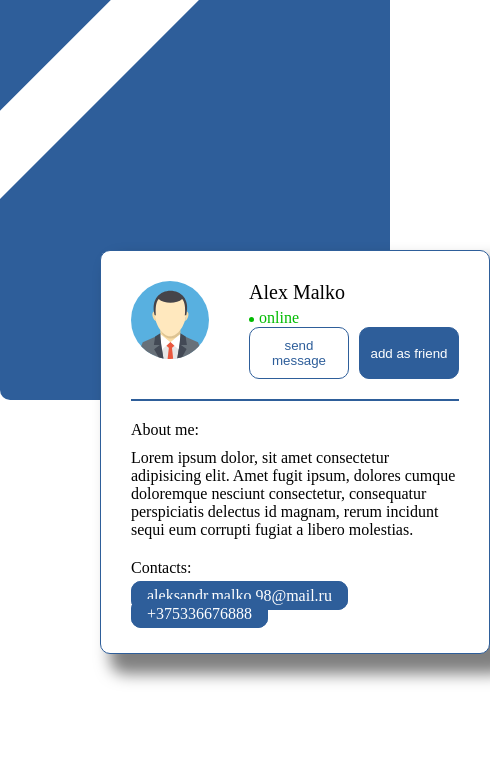
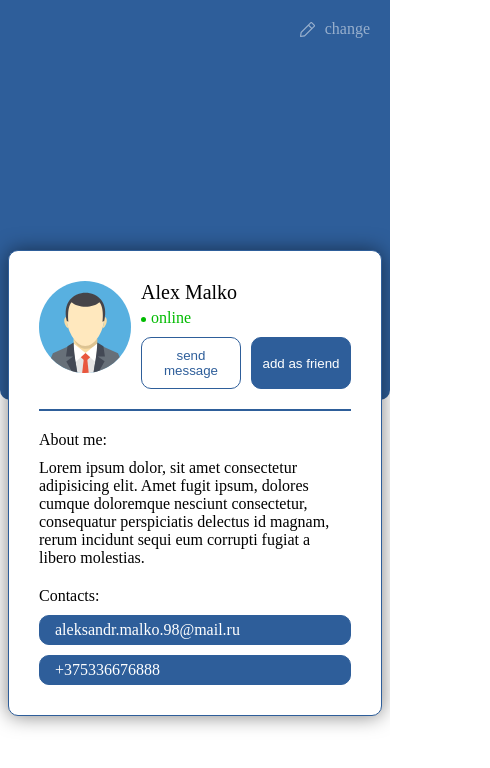
Before and after one commit to Kerigan17/Makeunion, a plain HTML site: page 1 project/index.html in a window 390 px wide. Shown: the whole page, 490 px wide, since content can reach past the window. Drawn offline with Linux system fonts and the light colour scheme.

Commit message:
Update styles.css
1. Немного изменил стили касательно кнопки 'change' вверху страницы.
2. Настроил адаптивность страницы

```diff
--- a/1 project/styles.css
+++ b/1 project/styles.css
@@ -14,9 +14,10 @@
     background-color: rgb(46, 94, 154);
     height: 400px;
     display: flex;
-    align-items: flex-end;
     border-radius: 0 0 10px 10px;
-    justify-content: flex-end;
+    position: relative;
+    width: 100%;
+
 }
 .profile__header {
     background-color: white;
@@ -79,7 +80,7 @@
     background-color: rgb(46, 94, 154);
     color: white;
     border-radius: 10px;
-    width: 100px;
+    width: 120px;
     box-sizing: border-box;
     border: 1px solid rgb(46, 94, 154);
     cursor: pointer;
@@ -98,7 +99,7 @@
     color: white;
 }
 
-.profile__change-bg {
+.profile__change {
     display: flex;
     gap: 10px;
     align-items: center;
@@ -106,8 +107,11 @@
     cursor: pointer;
     color: white;
     opacity: .5;
+    position: absolute;
+    right: 10px;
+    top: 10px;
 }
-.profile__change-bg img {
+.profile__change img {
     width: 15px;
 }
 
@@ -118,19 +122,62 @@
 .aboute__text {
     margin-bottom: 20px;
 }
+.profile__contacts div {
+    display: flex;
+    gap: 10px;
+}
 .profile__contacts a {
     padding: 5px 15px;
     background-color: rgb(46, 94, 154);
     color: white;
     border-radius: 10px;
-    width: 100px;
     box-sizing: border-box;
     border: 1px solid rgb(46, 94, 154);
     cursor: pointer;
     transition: .3s;
     text-decoration: none;
+    display: inline-block;
 }
 .profile__contacts a:hover {
     background-color: transparent;
     color: rgb(46, 94, 154);
 }
+
+/* adaptive */
+@media (max-width: 700px) {
+    .profile__change-bg p {
+        display: none;
+    }
+    .container {
+        display: flex;
+        align-items: center;
+        flex-direction: column;
+    }
+    .profile__header {
+        left: auto;
+    }
+}
+
+@media (max-width: 600px){
+    .profile__header {
+        box-shadow: 0 0 20px rgba(0, 0, 0, 0.5);
+    }
+}
+
+@media (max-width: 470px) {
+    .profile__header {
+        width: 80%;
+    }
+    .profile__top {
+        gap: 10px;
+    }
+    .profile__contacts div {
+        flex-direction: column;
+    }
+    .profile__actions {
+        gap: 10px;
+    }
+    .btn {
+        width: 100px;
+    }
+}
```
